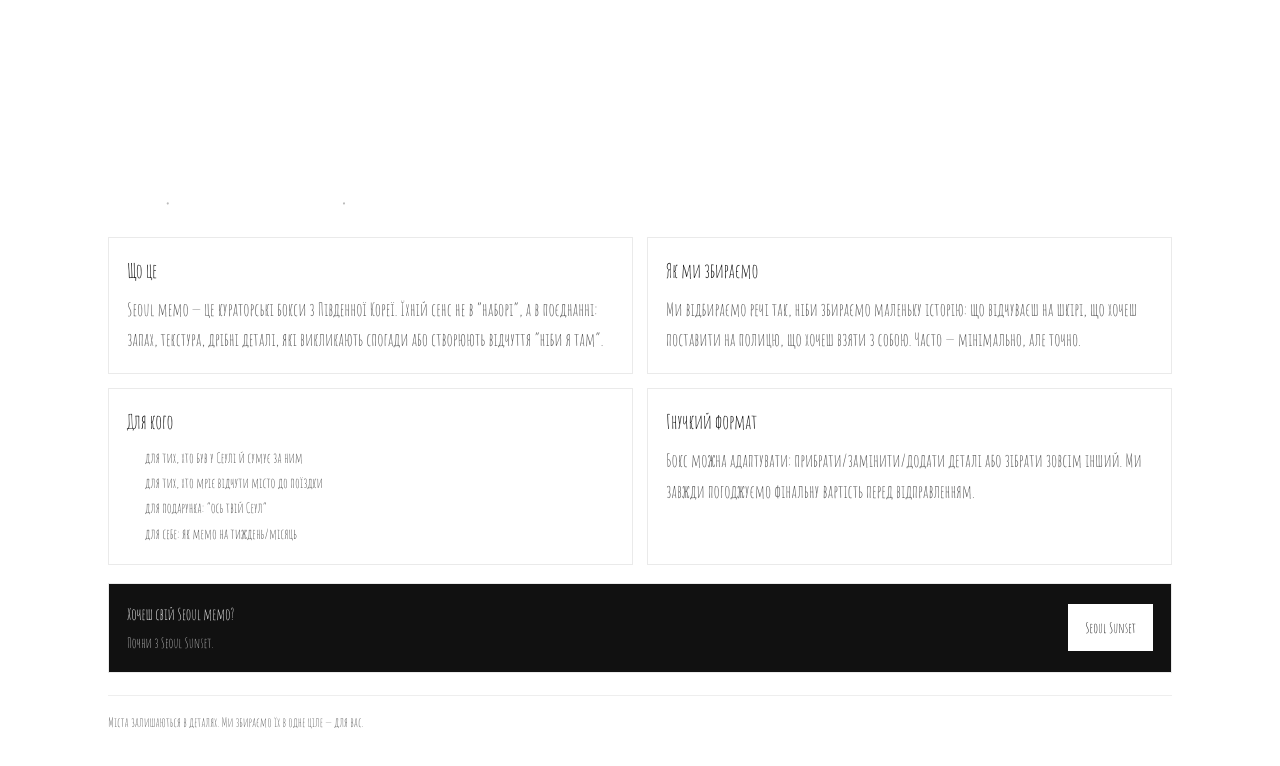
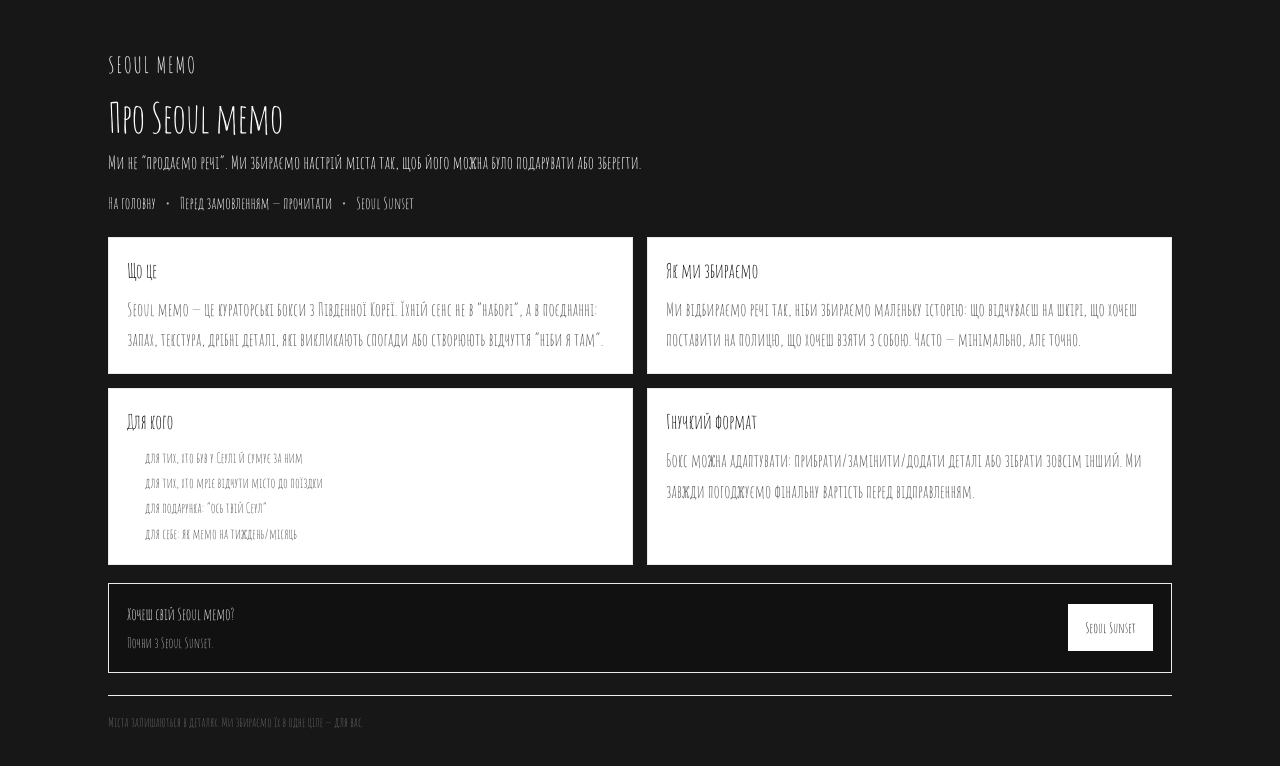
Before and after one commit to vashivan/seoul_memo, a Next.js app: page /about in a window 1280 px wide. Shown: the top 766 px of the page. Built offline with nearby package versions, Linux system fonts and the light colour scheme.

Commit message:
back? foreground

```diff
--- a/app/globals.css
+++ b/app/globals.css
@@ -19,13 +19,9 @@
 }
 
 body {
-  background: var(--background);
-  color: var(--foreground);
+  background: var(--foreground);
+  color: var(--background);
   font-family: var(--font-amatic-sc), system-ui, sans-serif;
-}
-
-main {
-  background-color: var(--background);
 }
 
 /* ===== Background ===== */
--- a/styles/AboutPage.module.scss
+++ b/styles/AboutPage.module.scss
@@ -41,7 +41,6 @@
   gap: 10px;
   align-items: center;
   font-size: 16px;
-  color: #fff;
 }
 
 .link {
```
